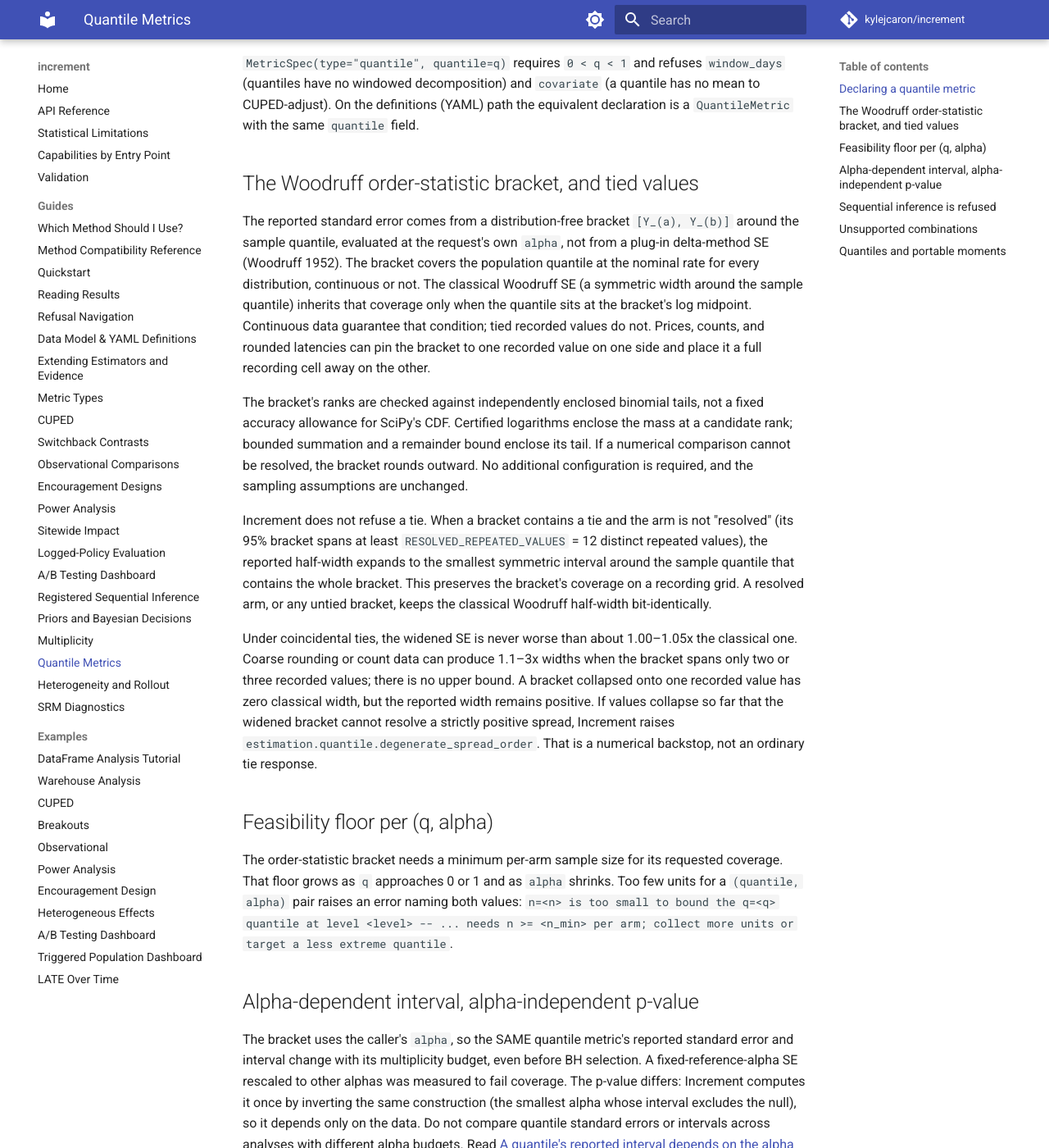
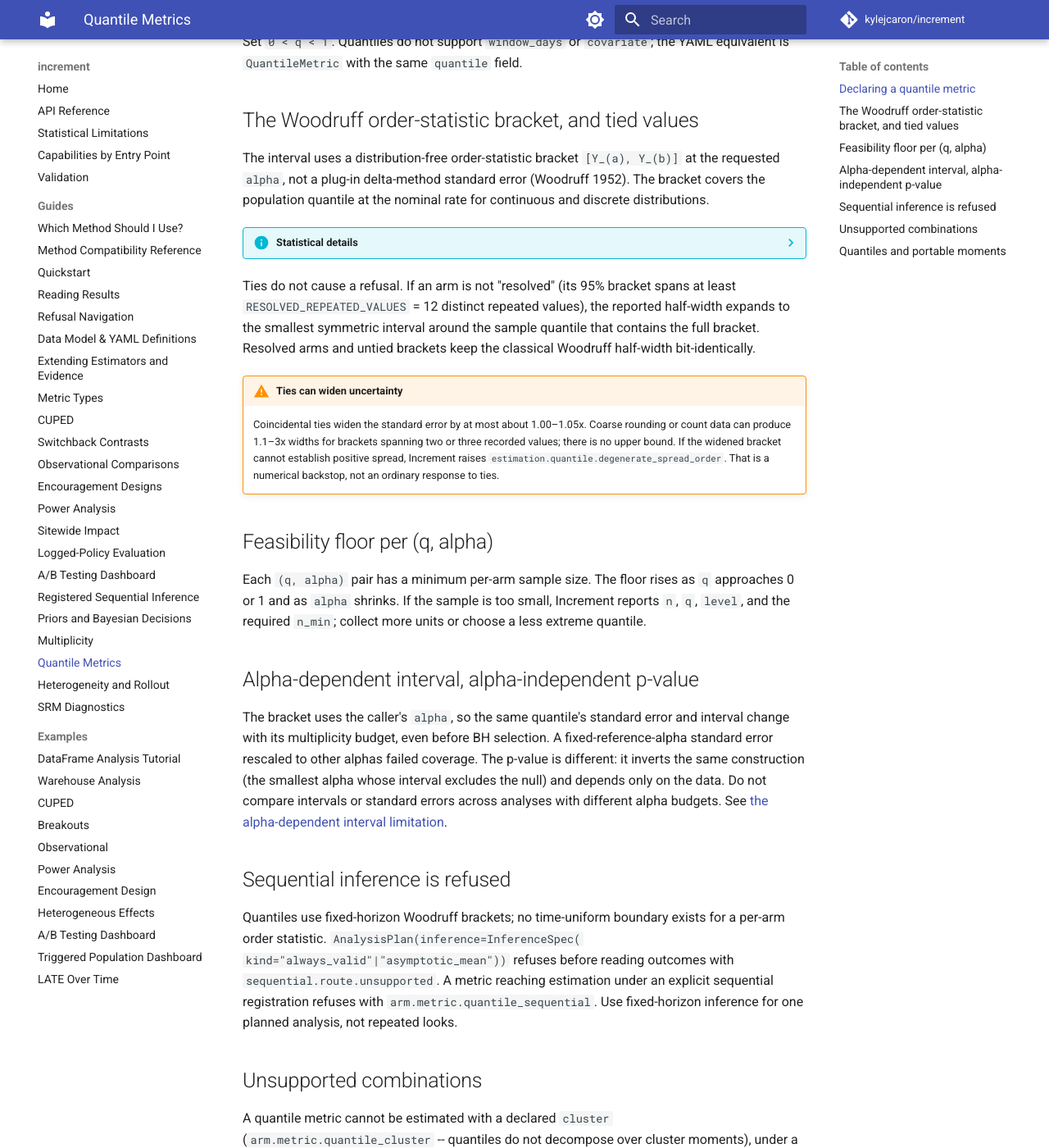
Before and after one commit to kylejcaron/increment, an MkDocs documentation site: the page built from docs/guides/quantile-metrics.md, in a window 1280 px wide and 1400 px high, scrolled down 821 px. Shown: the whole window at 82% size. Built offline with MkDocs 1.6.1 and Material for MkDocs 9.7.7, drawn with Linux system fonts in a browser that asks for light colours; comment, search, counter and statistics services are not loaded; some of the changed text lies outside the part shown.

Commit message:
Simplify validation and analysis guides

````diff
--- a/docs/guides/quantile-metrics.md
+++ b/docs/guides/quantile-metrics.md
@@ -1,10 +1,8 @@
 # Quantile metrics
 
-A mean summarizes a distribution's center; some questions need a tail,
-such as p90 latency or p99 payload size. A quantile is not additive
-across units, unlike a sum or mean. Increment therefore estimates it with
-a distribution-free order-statistic method instead of the moments cube
-used by other metric types, and only `run()` can serve it.
+A mean describes the center; use a quantile for a tail measure such as p90
+latency or p99 payload size. Quantiles need per-unit values, so they are
+available through `run()` rather than additive moments.
 
 ## Declaring a quantile metric
 
@@ -38,81 +36,67 @@
 p90 relative lift: -7.94% [-13.63%, -1.87%]
 ```
 
-`MetricSpec(type="quantile", quantile=q)` requires `0 < q < 1` and
-refuses `window_days` (quantiles have no windowed decomposition) and
-`covariate` (a quantile has no mean to CUPED-adjust). On the definitions
-(YAML) path the equivalent declaration is a `QuantileMetric` with the
-same `quantile` field.
+Set `0 < q < 1`. Quantiles do not support `window_days` or `covariate`;
+the YAML equivalent is `QuantileMetric` with the same `quantile` field.
 
 ## The Woodruff order-statistic bracket, and tied values
 
-The reported standard error comes from a distribution-free bracket
-`[Y_(a), Y_(b)]` around the sample quantile, evaluated at the request's
-own `alpha`, not from a plug-in delta-method SE (Woodruff 1952). The
-bracket covers the population quantile at the nominal rate for every
-distribution, continuous or not. The classical Woodruff SE (a symmetric
-width around the sample quantile) inherits that coverage only when the
-quantile sits at the bracket's log midpoint. Continuous data guarantee
-that condition; tied recorded values do not. Prices, counts, and rounded
-latencies can pin the bracket to one recorded value on one side and place
-it a full recording cell away on the other.
+The interval uses a distribution-free order-statistic bracket
+`[Y_(a), Y_(b)]` at the requested `alpha`, not a plug-in delta-method
+standard error (Woodruff 1952). The bracket covers the population quantile
+at the nominal rate for continuous and discrete distributions.
 
-The bracket's ranks are checked against independently enclosed binomial tails,
-not a fixed accuracy allowance for SciPy's CDF. Certified logarithms enclose the
-mass at a candidate rank; bounded summation and a remainder bound enclose its
-tail. If a numerical comparison cannot be resolved, the bracket rounds outward.
-No additional configuration is required, and the sampling assumptions are
-unchanged.
+??? info "Statistical details"
+    The classical Woodruff standard error (a symmetric width around the sample
+    quantile) has that coverage only when the quantile lies at the bracket's
+    log midpoint. Continuous data guarantee this; ties do not. Prices, counts,
+    and rounded latencies can put the bracket on different recorded values.
 
-Increment does not refuse a tie. When a bracket contains a tie and the
-arm is not "resolved" (its 95% bracket spans at least
-`RESOLVED_REPEATED_VALUES` = 12 distinct repeated values), the reported
-half-width expands to the smallest symmetric interval around the sample
-quantile that contains the whole bracket. This preserves the bracket's
-coverage on a recording grid. A resolved arm, or any untied bracket,
-keeps the classical Woodruff half-width bit-identically.
+    Ranks are checked against independently enclosed binomial tails, not a
+    fixed SciPy CDF accuracy allowance. Certified logarithms enclose mass at a
+    candidate rank; bounded summation and a remainder bound enclose its tail.
+    Unresolved comparisons round the bracket outward. No configuration or
+    sampling-assumption change is needed.
 
-Under coincidental ties, the widened SE is never worse than about
-1.00–1.05x the classical one. Coarse rounding or count data can produce
-1.1–3x widths when the bracket spans only two or three recorded values;
-there is no upper bound. A bracket collapsed onto one recorded value has
-zero classical width, but the reported width remains positive. If values
-collapse so far that the widened bracket cannot resolve a strictly
-positive spread, Increment raises `estimation.quantile.degenerate_spread_order`.
-That is a numerical backstop, not an ordinary tie response.
+Ties do not cause a refusal. If an arm is not "resolved" (its 95% bracket
+spans at least `RESOLVED_REPEATED_VALUES` = 12 distinct repeated values),
+the reported half-width expands to the smallest symmetric interval around the
+sample quantile that contains the full bracket. Resolved arms and untied
+brackets keep the classical Woodruff half-width bit-identically.
+
+!!! warning "Ties can widen uncertainty"
+    Coincidental ties widen the standard error by at most about 1.00–1.05x.
+    Coarse rounding or count data can produce 1.1–3x widths for brackets
+    spanning two or three recorded values; there is no upper bound. If the
+    widened bracket cannot establish positive spread, Increment raises
+    `estimation.quantile.degenerate_spread_order`. That is a numerical
+    backstop, not an ordinary response to ties.
 
 ## Feasibility floor per (q, alpha)
 
-The order-statistic bracket needs a minimum per-arm sample size for its
-requested coverage. That floor grows as `q` approaches 0 or 1 and as
-`alpha` shrinks. Too few units for a `(quantile, alpha)` pair raises an
-error naming both values:
-`n=<n> is too small to bound the q=<q> quantile at level <level> -- ...
-needs n >= <n_min> per arm; collect more units or target a less extreme
-quantile`.
+Each `(q, alpha)` pair has a minimum per-arm sample size. The floor rises as
+`q` approaches 0 or 1 and as `alpha` shrinks. If the sample is too small,
+Increment reports `n`, `q`, `level`, and the required `n_min`; collect more
+units or choose a less extreme quantile.
 
 ## Alpha-dependent interval, alpha-independent p-value
 
-The bracket uses the caller's `alpha`, so the SAME quantile metric's
-reported standard error and interval change with its multiplicity budget,
-even before BH selection. A fixed-reference-alpha SE rescaled to other
-alphas was measured to fail coverage. The p-value differs: Increment
-computes it once by inverting the same construction (the smallest alpha
-whose interval excludes the null), so it depends only on the data.
-Do not compare quantile standard errors or intervals across analyses with
-different alpha budgets. Read
-[A quantile's reported interval depends on the alpha you asked for](../limitations.md#a-quantiles-reported-interval-depends-on-the-alpha-you-asked-for)
-before comparing plans; the p-value remains comparable.
+The bracket uses the caller's `alpha`, so the same quantile's standard error
+and interval change with its multiplicity budget, even before BH selection.
+A fixed-reference-alpha standard error rescaled to other alphas failed
+coverage. The p-value is different: it inverts the same construction (the
+smallest alpha whose interval excludes the null) and depends only on the data.
+Do not compare intervals or standard errors across analyses with different
+alpha budgets. See [the alpha-dependent interval limitation](../limitations.md#a-quantiles-reported-interval-depends-on-the-alpha-you-asked-for).
 
 ## Sequential inference is refused
 
-A quantile metric cannot use sequential inference. The Woodruff bracket is
-fixed-horizon, and no sequential (time-uniform) boundary exists for a
-per-arm order statistic. `AnalysisPlan(inference=InferenceSpec(
-kind="always_valid"|"asymptotic_mean"))` refuses before reading outcomes
-with `sequential.route.unsupported`. A metric that reaches estimation under
-an explicit sequential registration refuses again with
-`arm.metric.quantile_sequential`. Use fixed-horizon quantile inference (valid for one planned analysis, not repeated looks).
+Quantiles use fixed-horizon Woodruff brackets; no time-uniform boundary exists
+for a per-arm order statistic. `AnalysisPlan(inference=InferenceSpec(
+kind="always_valid"|"asymptotic_mean"))` refuses before reading outcomes with
+`sequential.route.unsupported`. A metric reaching estimation under an explicit
+sequential registration refuses with `arm.metric.quantile_sequential`. Use
+fixed-horizon inference for one planned analysis, not repeated looks.
 
 ## Unsupported combinations
 
--- a/docs/validation.md
+++ b/docs/validation.md
@@ -1,90 +1,72 @@
 # External validation coverage
 
-Frozen third-party references exist for a small set of estimators. This page states which, at what
-tolerance, through which entry points, and which regimes have none. It is an inventory of evidence,
-not a certification: a row means the named estimand agreed with the named reference at the stated
-tolerance on the stated inputs, never that a whole method is validated. Campaigns that have not
-been executed are listed as unexecuted, and the guarantees themselves are stated on
-[Statistical limitations](limitations.md). [Evidence status](#evidence-status) says how guarantee,
-evidence and software compatibility are kept apart, and the Guarantee column on each table below
-states what each capability is derived to do.
+Frozen references compare selected estimates with named external oracles.
+This inventory records the estimand, tolerance, entry points, and uncovered
+regimes; it is evidence, not a certification. Agreement on one input does not
+validate an entire method. Unrun campaigns are marked unexecuted. See
+[Statistical limitations](limitations.md) for guarantees, and the Guarantee
+columns below for what each capability is derived to do.
 
-Selector references are checked statically for repository paths and directly declared functions or
-class methods. Parameterized, inherited, and otherwise dynamic identities are deferred to one
-collection-only check: `python scripts/check_doc_references.py --check --collect`. That bounded
-check never executes test bodies or campaigns, and resolving a selector does not establish that a
-test passes or certify statistical validity. Static-only `--check` reports pending identities
-without claiming full reference verification. Each generator command in [Reproduce](#reproduce)
-was run once, on the date and platform recorded there; the page does not claim a later re-run.
+Reference selectors are checked for repository paths and directly declared
+functions or methods. Dynamic identities need the collection-only
+`python scripts/check_doc_references.py --check --collect` check, which does
+not run tests or campaigns. Finding a selector does not show that it passes or
+certify statistical validity. Static `--check` reports pending identities.
+Generator commands in [Reproduce](#reproduce) were run once on the recorded
+date and platform; no later run is claimed.
 
 ## Evidence status
 
-Three questions about a method are answered separately, because answering one says nothing about
-the others.
+Keep these three questions separate:
 
-- Software compatibility: whether the interface you call is covered by the pre-1.0 compatibility
-  policy. Every capability reachable from the documented root imports, `increment.results` and
-  `increment.power` is alpha under [Pre-1.0 compatibility](api.md#pre-10-compatibility). That is
-  stated once and is not repeated per method, and this project assigns no maturity tier to
-  individual methods.
-- Statistical guarantee (the Guarantee column): what the interval or decision rule is derived to
-  do, and under which assumptions.
-    - `exact`: finite-sample under a stated model or dependence condition; the derivation is cited
-      in [Statistical limitations](limitations.md).
-    - `asymptotic`: valid in the limit under stated assumptions, including qualified working
-      approximations whose finite-sample behavior is bounded only by the evidence in the same row.
-    - `planning approximation`: a projection used to size or plan, not an inferential guarantee.
-    - `experimental`: typed `status="experimental"` on the persisted inference specification;
-      descriptive sets are available and decision evidence is withheld.
-    - none stated: the source states no guarantee for the item, or says it has none.
-- Evidence: what has actually been checked, in the reference-class vocabulary of the
-  [reference inventory](#reference-inventory), with calibration cells listed where they exist, or
-  `unknown`. Here `unknown` is a statement about this inventory (nothing is recorded), not about
-  the method, and it is not the `unknown` runtime status of the
-  [compatibility reference](guides/compatibility.md).
+- **Software compatibility:** documented root imports, `increment.results`,
+  and `increment.power` are alpha under the [pre-1.0 policy](api.md#pre-10-compatibility).
+  Methods have no individual maturity tier.
+- **Statistical guarantee:** what a rule is derived to do, under which
+  assumptions. `exact` means finite-sample under a stated model or dependence
+  condition; `asymptotic` means valid in the limit under stated assumptions;
+  `planning approximation` is for planning, not inference; `experimental`
+  withholds decision evidence. A blank guarantee means none is stated.
+- **Evidence:** what has been checked, in the [reference inventory](#reference-inventory),
+  or `unknown` when this inventory records nothing. This is not the
+  `unknown` status in the [compatibility reference](guides/compatibility.md).
 
-A row whose guarantee is `exact` also lists its open deployed-numerics items by internal tracker id.
-An open item is never described as a demonstrated coverage failure and never as repaired.
+Rows marked `exact` also list open deployed-numerics items by tracker id.
+An open item is not a demonstrated coverage failure or a repair.
 
-Ingress parity is a separate fact: among the five matched-arm entry points (`from_definitions`,
-`from_unit_day_artifact`, `from_unit_summary`, `from_unit_panel`, `from_moments`) every supported one
-agrees at the documented tolerance whatever a row says. `from_switchback_panel` targets a different
-estimand and is never row-compared with them: a `supported` switchback cell establishes that the
-request runs and is exercised on its own, not that it agrees with the matched-arm constructors.
-A `source_limited` request can be declared but the entry point cannot supply its input;
-it refuses with a coded error. A `not_expressible` request fails during declaration,
-either with a coded refusal or through signature/schema validation (`TypeError` or
-Pydantic `ValidationError` without a refusal code). The parity matrix records the
-specific outcome for each cell.
-The Entry points and parity column links the [capability matrix](reference/capabilities-by-entry-point.md#what-runs-where)
-and copies the status words of the parity matrix in `helper:tests/parity_harness/matrix.py` (counts and
-unfinished trackers: `helper:tests/parity_harness/COVERAGE.md`) without rewording them:
+Ingress parity is separate: supported matched-arm entry points
+(`from_definitions`, `from_unit_day_artifact`, `from_unit_summary`,
+`from_unit_panel`, `from_moments`) agree at the documented tolerance.
+`from_switchback_panel` has a different estimand; a supported cell means it
+runs and is exercised, not that it matches those constructors. `source_limited`
+means the source cannot provide required input and refuses. `not_expressible`
+means declaration fails by coded refusal or signature/schema validation.
+The parity matrix records each cell.
+
+The Entry points and parity column links the
+[capability matrix](reference/capabilities-by-entry-point.md#what-runs-where)
+and copies parity status labels from `helper:tests/parity_harness/matrix.py`;
+counts and unfinished trackers are in `helper:tests/parity_harness/COVERAGE.md`.
 
 | Status | Meaning in the parity matrix |
 |---|---|
-| `supported` | runs, and agrees with every other running matched-arm entry point within the runner's `1e-9` relative tolerance; `from_switchback_panel` is not compared with them |
-| `source_limited` | the entry point cannot supply the input and refuses with a code |
-| `construction_limited` | the estimator or readout is not defined for the combination; this is neither `unsound` nor `unfinished` |
-| `not_expressible` | the axis value cannot be declared; a coded declaration refusal or an uncoded signature/schema failure |
-| `unfinished` | supportable or unifiable but not implemented; names its tracker |
-| `unsound` | mathematically invalid; carries a derivation |
+| `supported` | Runs and agrees with other running matched-arm entry points within `1e-9` relative tolerance; switchback is not compared with them. |
+| `source_limited` | The entry point cannot supply the input and refuses with a code. |
+| `construction_limited` | The estimator or readout is undefined for the combination; not `unsound` or `unfinished`. |
+| `not_expressible` | The value cannot be declared; coded refusal or uncoded signature/schema failure. |
+| `unfinished` | Supportable or unifiable, but not implemented; names its tracker. |
+| `unsound` | Mathematically invalid; includes a derivation. |
 
-A cell id such as `mean-run-cuped-utc-error` names metric, view, option, day boundary and missing
-policy; a row with no matrix cell says so.
+A cell id such as `mean-run-cuped-utc-error` names metric, view, option, day
+boundary, and missing-data policy; a row without a cell says so.
 
-Rules for every row:
+Row rules: guarantees follow derivations and assumptions, not evidence;
+guarantees are copied from the cited limitations entry; route labels are not
+guarantee classes; evidence names cells, seeds, and tolerance (or an inventory
+id); finite grids are not universal; compatibility support means only that a
+request runs; and no row carries a maturity label. A row may say `unknown`
+when no source exists; completing a campaign changes evidence only.
 
-1. A guarantee class changes only with its derivation or assumptions. Evidence never moves it, and
-   an unexecuted campaign never downgrades a derived guarantee.
-2. A guarantee cell is copied from the cited limitations entry. A route label (`block_t`, `bh`,
-   `e-bh`, `reference_kind`, `binomial`) names a mechanism and is never by itself the guarantee
-   class.
-3. An evidence cell names its cells, seeds and tolerance, or the inventory id that does. A finite
-   grid is never described as universal.
-4. "Supported" in the compatibility reference means the request runs; it is not evidence.
-5. No row carries a maturity label.
-6. A row publishes when each cell cites an existing source or says `unknown`; a campaign finishing
-   changes only the evidence cell.
 
 ## Ordinary-user journey contracts and current evidence
 
````
Also changed, not shown: docs/guides/refusals.md (+14 -15 lines), docs/guides/srm-diagnostics.md (+55 -85 lines).
